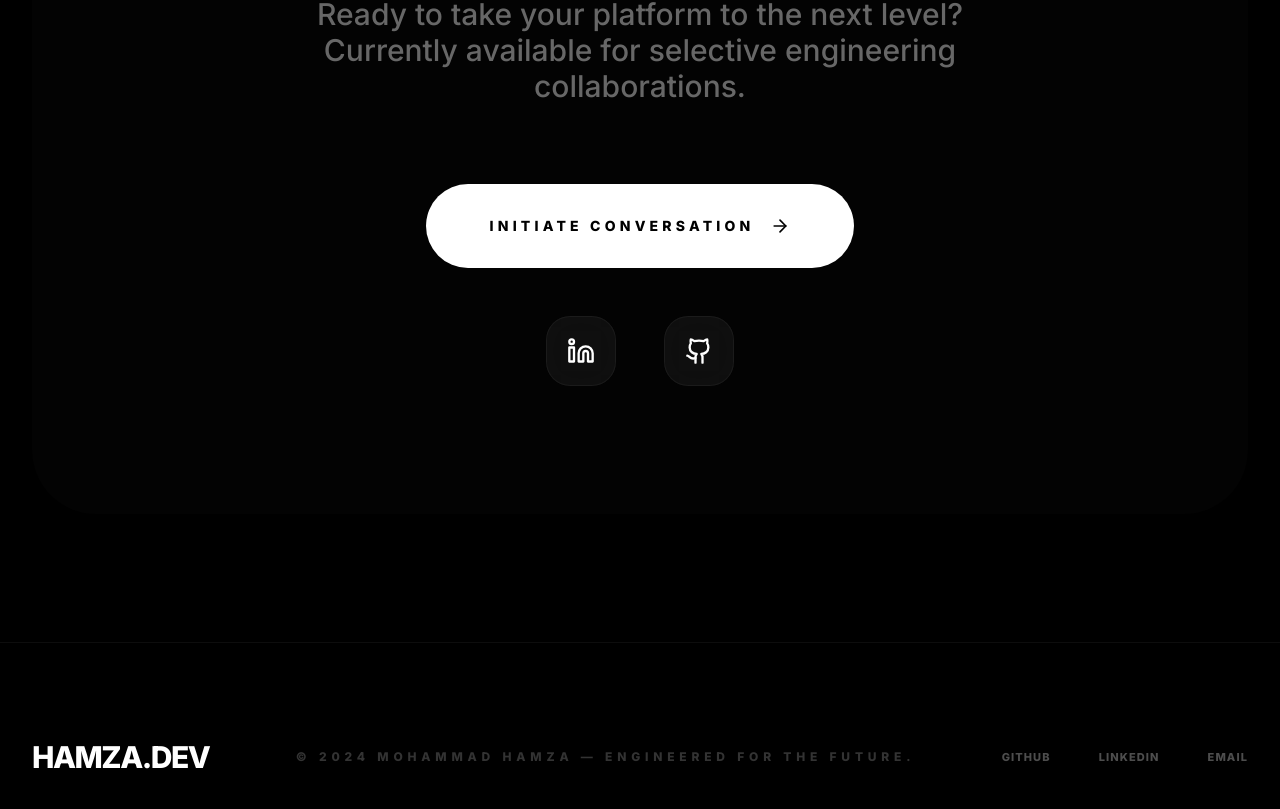
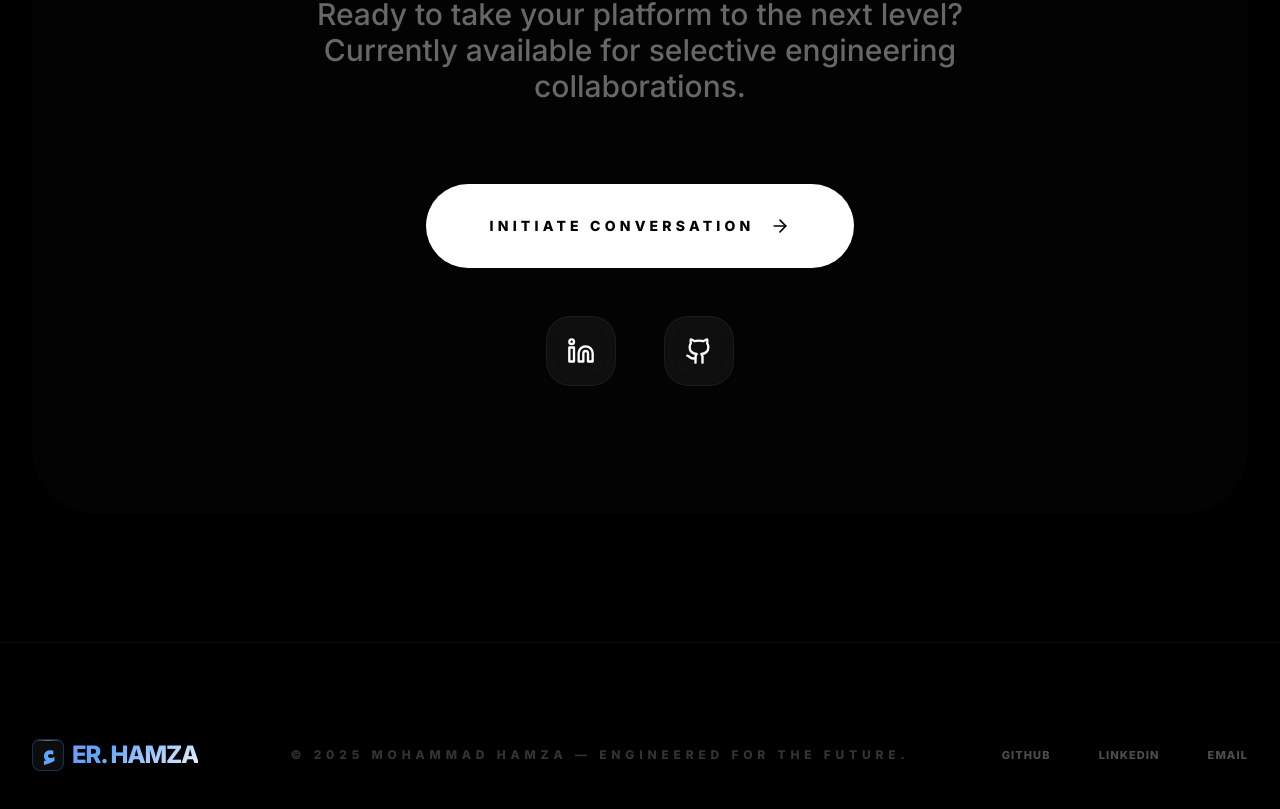
Before and after one commit to hamzam999/hamza-modern-portfolio, a React (Vite) app: page / in a window 1280 px wide. Shown: the part 8168-8977 px from the top of the page. Built offline with nearby package versions, Linux system fonts and the light colour scheme.

Commit message:
fixed footer year and logo

```diff
--- a/components/Footer.tsx
+++ b/components/Footer.tsx
@@ -1,4 +1,5 @@
 import React from 'react';
+import { motion } from 'framer-motion';
 
 const SOCIAL_LINKS = {
   email: "erhamza.dev@gmail.com",
@@ -9,9 +10,17 @@ const SOCIAL_LINKS = {
 const Footer = () => (
   <footer className="py-12 md:py-24 border-t border-white/5 container mx-auto px-4 md:px-8">
     <div className="flex flex-col md:flex-row justify-between items-center gap-8 md:gap-12 text-center md:text-left">
-      <div className="text-xl md:text-3xl font-black tracking-tighter text-white">HAMZA.DEV</div>
-      <div className="text-white/20 text-[8px] md:text-xs font-black uppercase tracking-[0.4em] max-w-xs md:max-w-none px-4">
-        © 2024 MOHAMMAD HAMZA — ENGINEERED FOR THE FUTURE.
+    <motion.div
+          initial={{ opacity: 0, x: -30 }}
+          animate={{ opacity: 1, x: 0 }}
+          className="text-lg md:text-2xl font-black tracking-tighter flex items-center space-x-2"
+        >
+          <div className="w-6 h-6 md:w-8 md:h-8 rounded-lg glass-shine glass flex items-center justify-center border-blue-500/30">
+            <span className="text-blue-400 text-xl md:text-3xl">ء</span>
+          </div>
+          <span className="text-gradient">ER. HAMZA</span>
+        </motion.div>      <div className="text-white/20 text-[8px] md:text-xs font-black uppercase tracking-[0.4em] max-w-xs md:max-w-none px-4">
+        © {new Date().getFullYear()} MOHAMMAD HAMZA — ENGINEERED FOR THE FUTURE.
       </div>
       <div className="flex items-center space-x-6 md:space-x-12 text-[9px] md:text-[11px] font-black uppercase tracking-widest text-white/30">
         <a href={SOCIAL_LINKS.github} target="_blank" rel="noopener noreferrer" className="hover:text-blue-500 transition-colors">Github</a>
```
